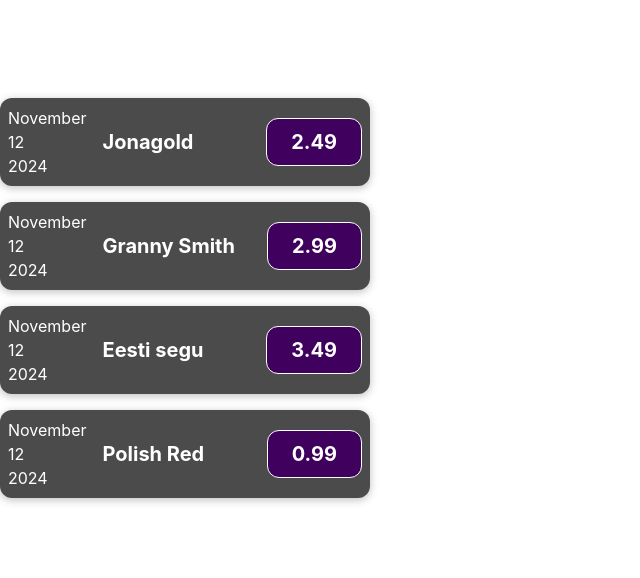
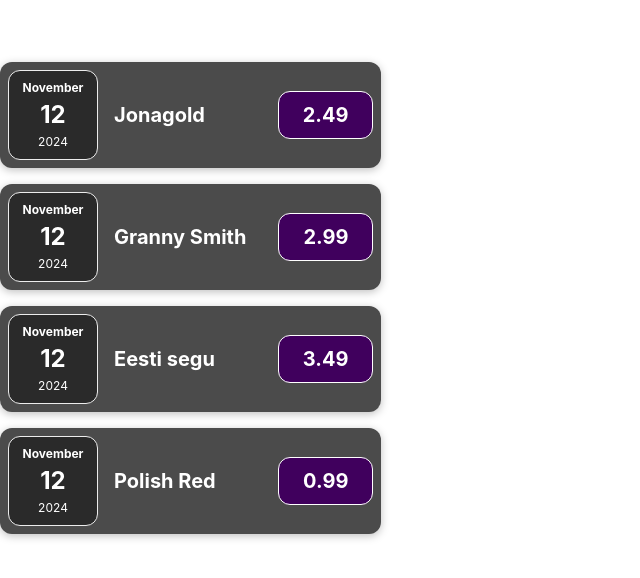
Before and after one commit to arturkeerd/React, a React (Vite) app: page / in a window 1280 px wide. Shown: the part 102-680 px from the top of the page, without its empty margins (0-640 px from the left). Built offline with nearby package versions, Linux system fonts and the light colour scheme.

Commit message:
added style(yl5)

```diff
--- /dev/null
+++ b/src/components/ExpenseDate.css
@@ -0,0 +1,26 @@
+.expense-date {
+    display: flex;
+    flex-direction: column;
+    width: 5.5rem;
+    height: 5.5rem;
+    border: 1px solid #ececec;
+    background-color: #2a2a2a;
+    color: white;
+    border-radius: 12px;
+    align-items: center;
+    justify-content: center;
+}
+
+.expense-date__month {
+    font-size: 0.75rem;
+    font-weight: bold;
+}
+
+.expense-date__year {
+    font-size: 0.75rem;
+}
+
+.expense-date__day {
+    font-size: 1.5rem;
+    font-weight: bold;
+}
--- a/src/components/ExpenseDate.jsx
+++ b/src/components/ExpenseDate.jsx
@@ -1,13 +1,15 @@
+import './ExpenseDate.css'
+
 const ExpenseDate = (props) => {
     const day = props.date.toLocaleString('en-US', { day: '2-digit' })
     const month = props.date.toLocaleString('en-US', { month: 'long' })
     const year = props.date.getFullYear()
 
     return (
-        <div>
-            <div>{month}</div>
-            <div>{day}</div>
-            <div>{year}</div>
+        <div className='expense-date'>
+            <div className='expense-date__month'>{month}</div>
+            <div className='expense-date__day'>{day}</div>
+            <div className='expense-date__year'>{year}</div>
         </div>
     )
 }
--- a/src/components/ExpenseItem.jsx
+++ b/src/components/ExpenseItem.jsx
@@ -1,4 +1,4 @@
-import ExpenseDate from './ExpenseDate'
+import ExpenseDate from './ExpenseDate.jsx'
 import './ExpenseItem.css'
 
 const ExpenseItem = (props) => {
```
